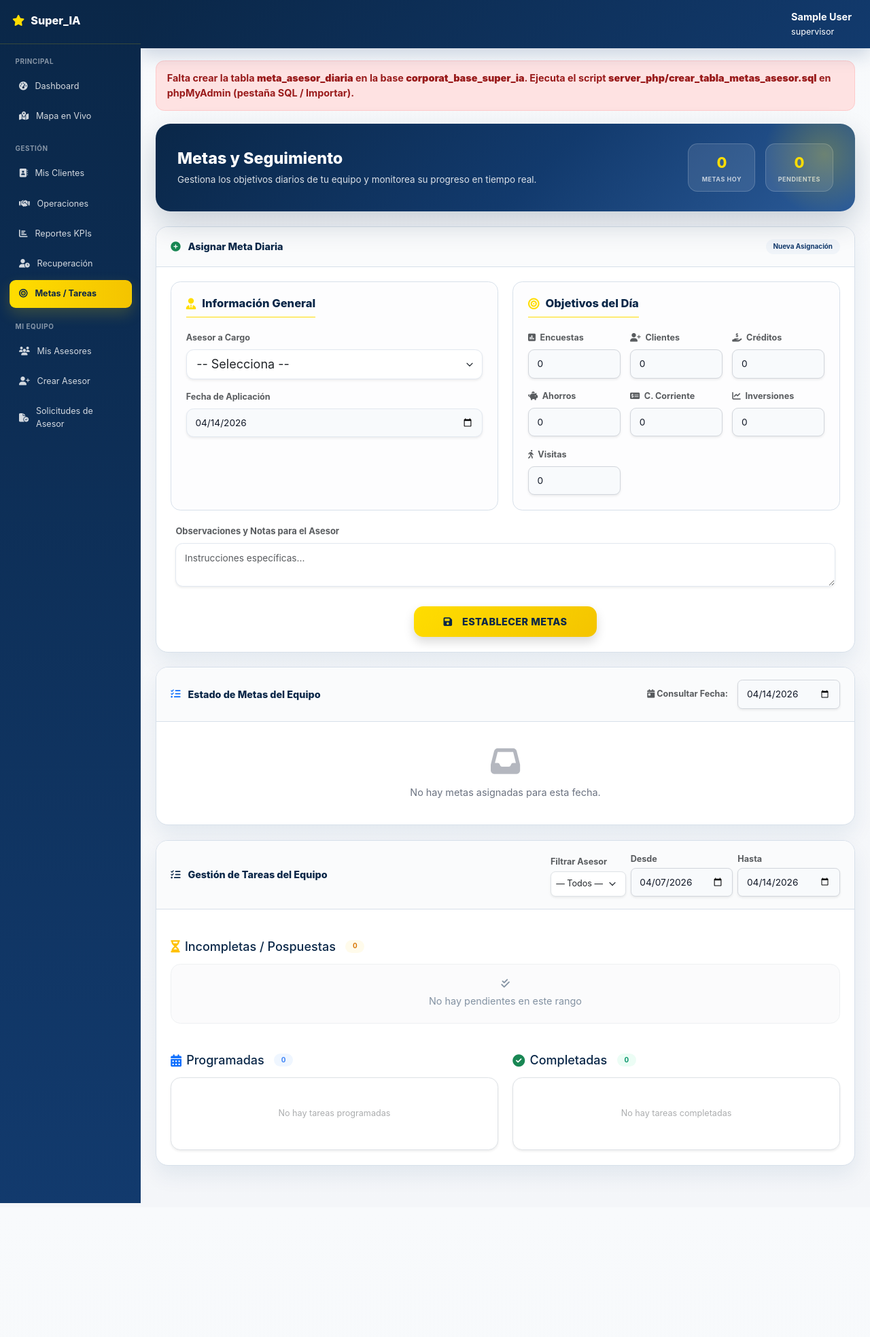
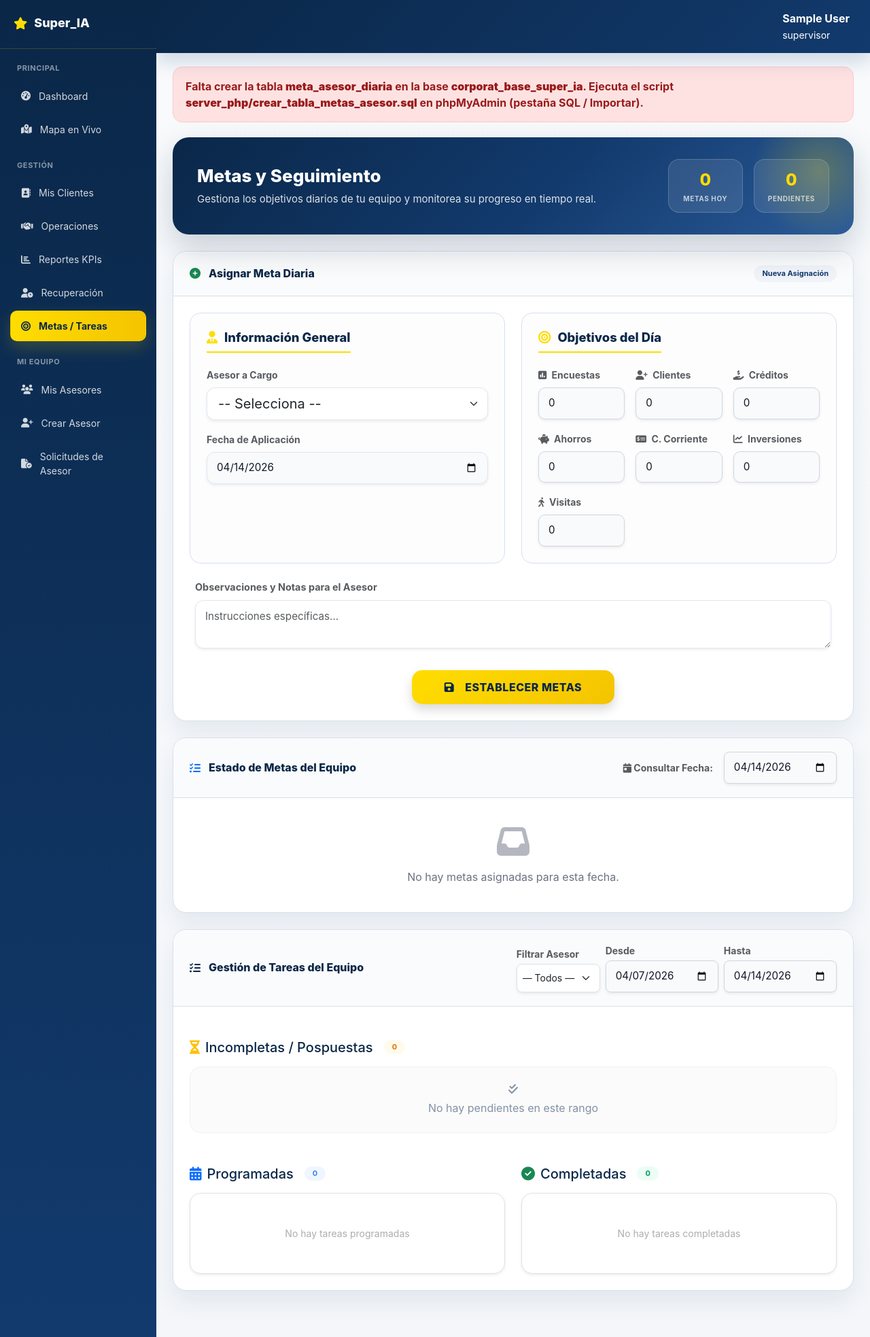
Before and after one commit to Frosdh/SUPER_IA_APP, a PHP site: page /FUBER_APP/admin/metas.php in a window 1280 px wide. Shown: the whole page at 68% size. Run offline with PHP 8.4, Linux system fonts and the light colour scheme; the visitor is signed in with stand-in values (Sample User, id 1); data that the repository does not hold is empty.

Commit message:
modificalo vosial pestañas

```diff
--- a/server_php/admin/kpi_penetracion.php
+++ b/server_php/admin/kpi_penetracion.php
@@ -1162,6 +1162,7 @@ $navTitle = ''; $navIcon = ''; $navSubtitle = '';
     <link rel="stylesheet" href="supervisor_layout.css?v=<?= time() ?>">
     <script src="https://cdn.jsdelivr.net/npm/apexcharts"></script>
     <style>
+        /* Layout heredado de supervisor_layout.css — no se necesitan overrides */
         .nav-arrow { width: 40px; height: 40px; min-width: 40px; display: flex; align-items: center; justify-content: center; background: white; border-radius: 50%; color: #123a6d; box-shadow: 0 2px 4px rgba(0,0,0,0.1); transition: all 0.2s; border: 1px solid #e2e8f0; cursor: pointer; z-index: 10; }
         .nav-arrow:hover { background: #123a6d; color: white; border-color: #123a6d; }
         .kpi-tabs-wrapper { overflow: hidden; position: relative; flex-grow: 1; }
--- a/server_php/admin/metas.php
+++ b/server_php/admin/metas.php
@@ -514,6 +514,9 @@ function metas_estado_tarea_badge($estado, $seleccionada_dia, $fecha_programada,
     <link href="https://cdn.jsdelivr.net/npm/bootstrap@5.3.0/dist/css/bootstrap.min.css" rel="stylesheet">
     <link rel="stylesheet" href="https://cdnjs.cloudflare.com/ajax/libs/font-awesome/6.4.0/css/all.min.css">
     <link rel="stylesheet" href="supervisor_layout.css?v=<?= time() ?>">
+    <style>
+        /* Layout heredado de supervisor_layout.css — no se necesitan overrides */
+    </style>
 </head>
 <body>
 
--- a/server_php/admin/supervisor_layout.css
+++ b/server_php/admin/supervisor_layout.css
@@ -2,6 +2,7 @@
     --brand-yellow:      #ffdd00;
     --brand-yellow-deep: #f4c400;
     --brand-navy:        #123a6d;
+    --sidebar-width:     230px;
     --brand-navy-deep:   #0a2748;
     --brand-gray:        #6b7280;
     --brand-border:      #d7e0ea;
@@ -16,31 +17,27 @@
 }
 
 * { margin:0; padding:0; box-sizing:border-box; }
-html { zoom: 90%; }
 body {
     font-family:'Inter','Segoe UI',sans-serif;
     background:linear-gradient(180deg,#f8fafc 0%,var(--brand-bg) 100%);
     display:flex;
-    min-height:100vh;
-    height:auto;
-    overflow-x:hidden;
-    overflow-y:auto;
+    height:100vh;
+    overflow:hidden;
     color:var(--brand-navy-deep);
 }
 
 /* ── SIDEBAR ── */
 .sidebar {
-    width:230px;
+    width:var(--sidebar-width);
     background:linear-gradient(180deg,var(--brand-navy-deep) 0%,var(--brand-navy) 100%);
     color:#fff;
     padding:20px 0;
     overflow-y:auto;
-    position:sticky;
+    position:fixed;
     top:0;
+    left:0;
     height:100vh;
-    align-self:flex-start;
     flex-shrink:0;
-    top:0;
     z-index:1000;
     transition: all 0.3s ease;
 }
@@ -104,11 +101,10 @@ body {
 /* ── LAYOUT WRAPPERS ── */
 .main-content {
     flex:1;
-    margin-left: 0;   /* sidebar es sticky, no fixed → no necesita margin */
+    margin-left: var(--sidebar-width);
     display:flex;
     flex-direction:column;
-    overflow-x: hidden;
-    overflow-y: auto;
+    overflow:hidden;
     min-width: 0;
 }
 .navbar-custom {
@@ -167,6 +163,7 @@ body {
     width: 100%;
     min-width: 0;
     box-sizing: border-box;
+    overflow-y: auto;
 }
 
 /* Estilos básicos para páginas de metas/tareas y cards de supervisor */
```
Also changed, not shown: server_php/admin/admin.css (+9 -1 lines).
